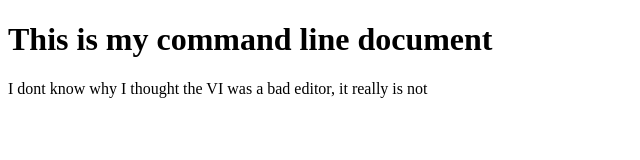
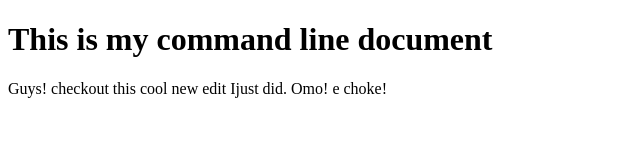
Before and after one commit to MaureenMOguche/alx-practice, a plain HTML site: page index.html in a window 1280 px wide. Shown: the full height of the page, 0-640 px from the left. Drawn offline with Linux system fonts and the light colour scheme.

Commit message:
cool, in sync

```diff
--- a/index.html
+++ b/index.html
@@ -8,6 +8,6 @@
 </head>
 <body>
     <h1>This is my command line document</h1>
-    <p> I dont know why I thought the VI was a bad editor, it really is not</p>
+    <p>Guys! checkout this cool new edit Ijust did. Omo! e choke!</p>
 </body>
 </html>
```
